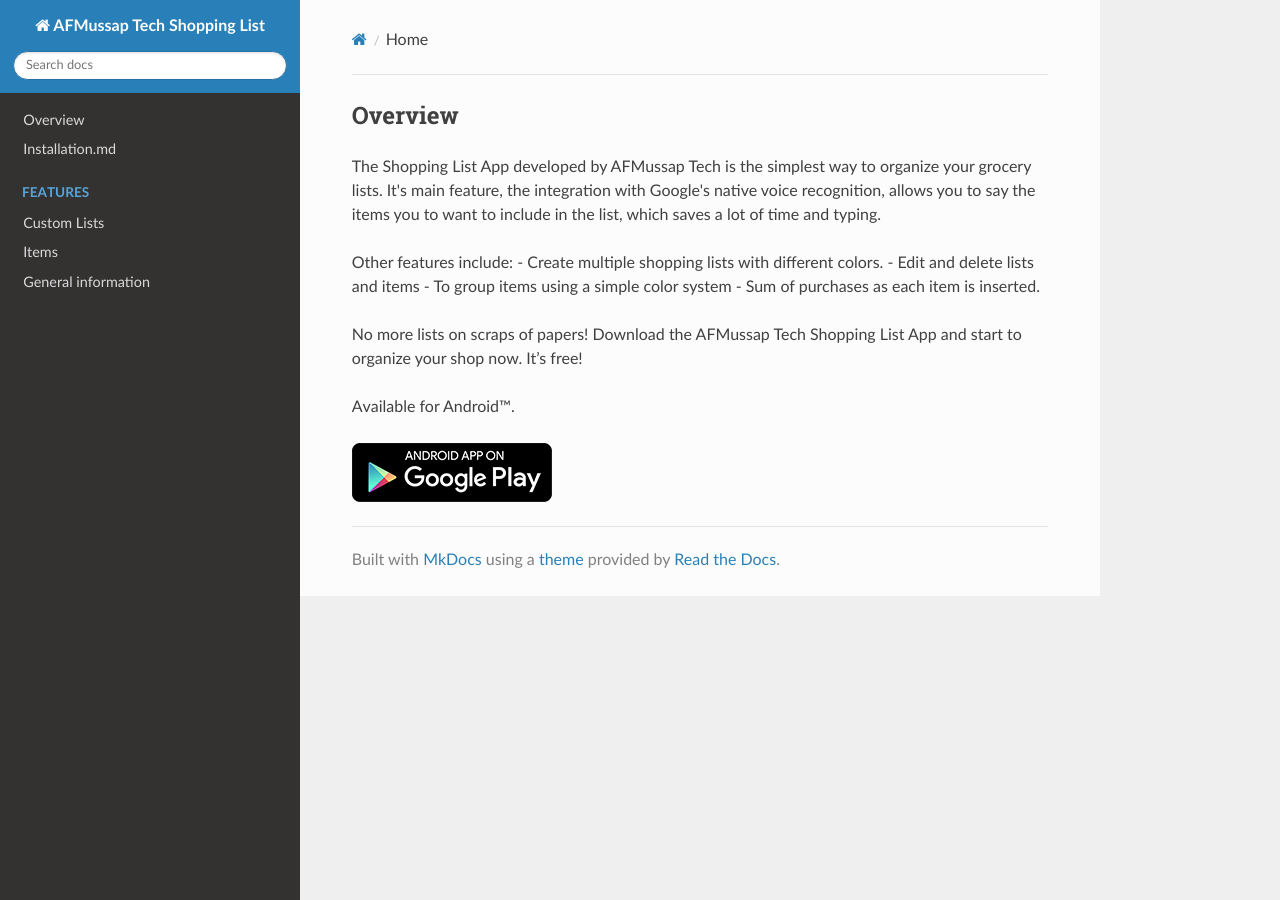
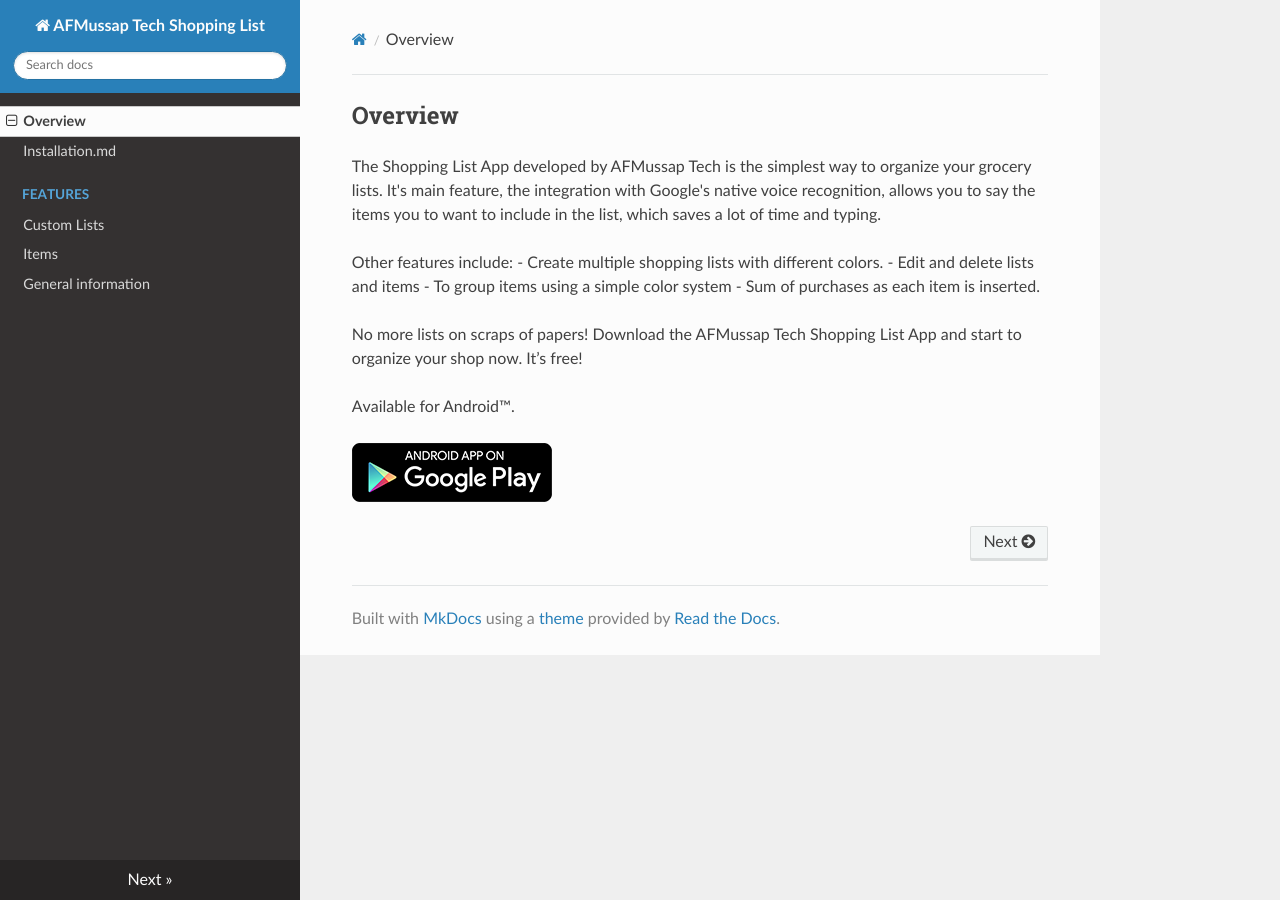
Before and after one commit to andreamussap/AFMussap-Tech-Shopping-List, an MkDocs documentation site: the page built from docs/index.md, in a window 1280 px wide. Built offline with MkDocs 1.6.1, drawn with Linux system fonts in a browser that asks for light colours; nearby versions of some CDN libraries; old or Windows-style settings are respelled for this version of MkDocs; some of the changed lines change nothing that is shown.

Commit message:
update file

```diff
--- a/mkdocs.yml
+++ b/mkdocs.yml
@@ -1,6 +1,6 @@
 site_name: AFMussap Tech Shopping List
 pages:
-    - Overview: 'overview.md'
+    - Overview: 'index.md'
     - Installation.md: 'installation.md'
     - Features:
         - 'Custom Lists': 'custom_lists.md'
```
